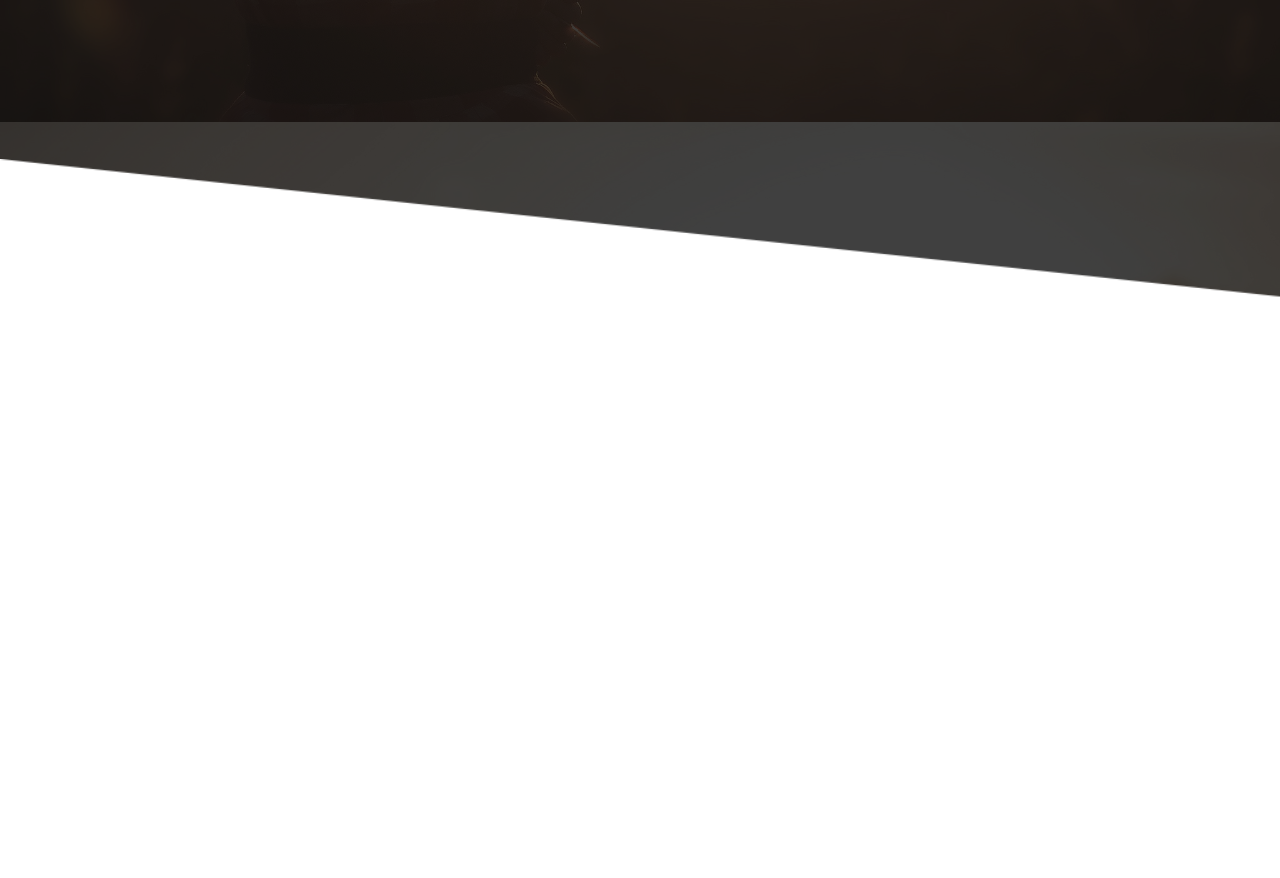
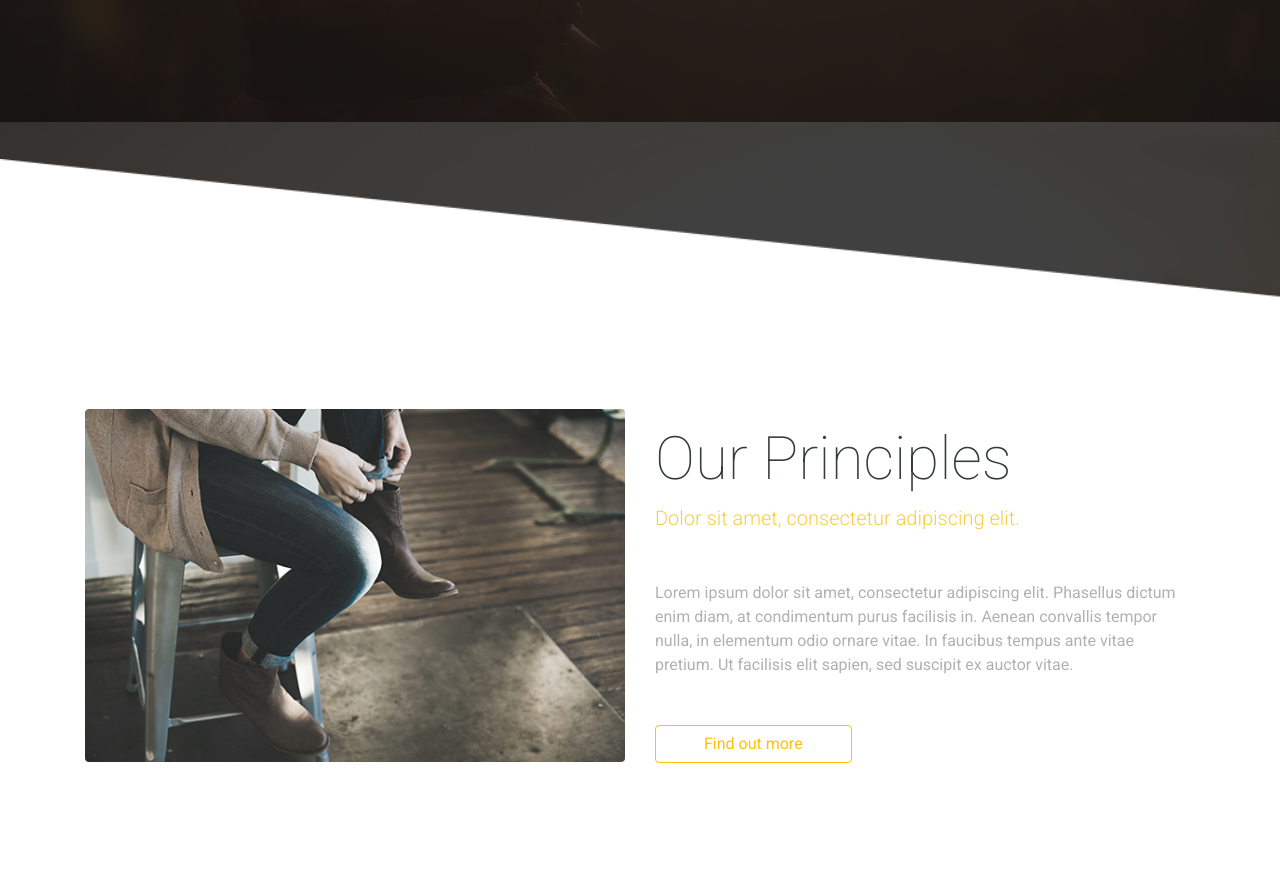
Before and after one commit to jovanakocic318/Skewed, a plain HTML site: page index.html in a window 1280 px wide. Shown: the part 3892-4770 px from the top of the page. Before the commit the page ends 4201 px from the top, so only its background shows below. Drawn offline with Linux system fonts and the light colour scheme.

Commit message:
principles section done

```diff
--- a/index.html
+++ b/index.html
@@ -82,7 +82,7 @@
             <section class="about py-5 custom-padding bg-white" id="about">
                 <div class="container">
                     <div class="row align-items-center">
-                        <div class="col-12 col-sm-6 mb-4 mb-sm-0">
+                        <div class="col-12 col-md-6 mb-4 mb-md-0">
                             <article class="about-content">
                                 <h2>About Us</h2>
                                 <p class="lead text-warning mb-5">Dolor sit amet, consectetur adipiscing elit.</p>
@@ -92,7 +92,7 @@
                                 <a href="#" class="btn btn-outline-warning rounded-0 px-5">Find out more</a>
                             </article>
                         </div>
-                        <div class="col-12 col-sm-6">
+                        <div class="col-12 col-md-6">
                             <figure class="text-center">
                                 <img src="img/about.jpg" alt=""/>
                             </figure>
@@ -201,6 +201,33 @@
                     </div>
                 </div>
             </section>
+
+            <section class="principles bg-white py-5 custom-padding" id="principles">
+                <div class="container">
+                    <div class="row align-items-center">
+                        <div class="col-12 col-md-6 order-last order-md-0">
+                            <figure class="text-center">
+                                <img src="img/principles.jpg" alt=""/>
+                            </figure>
+                        </div>
+                        <div class="col-12 col-md-6 mb-4 mb-md-0">
+                            <article class="principles-content">
+                                <h2 class="section-title text-dark">Our Principles</h2>
+                                <p class="lead text-warning mb-5">Dolor sit amet, consectetur adipiscing elit.</p>
+                                <p class="mb-5">
+                                    Lorem ipsum dolor sit amet, consectetur adipiscing elit.
+                                    Phasellus dictum enim diam, at condimentum purus facilisis in.
+                                    Aenean convallis tempor nulla, in elementum odio ornare vitae.
+                                    In faucibus tempus ante vitae pretium.
+                                    Ut facilisis elit sapien, sed suscipit ex auctor vitae.
+                                </p>
+                                <a href="#" class="btn btn-outline-warning px-5">Find out more</a>
+                            </article>
+                        </div>
+                    </div>
+                </div>
+            </section>
+
         </main>
 
 
```
